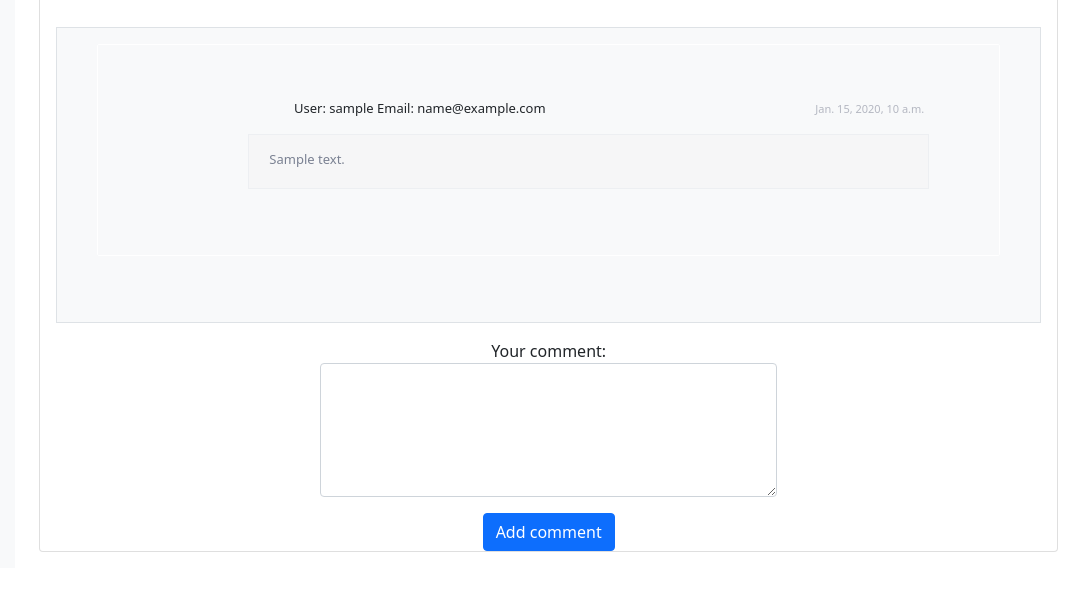
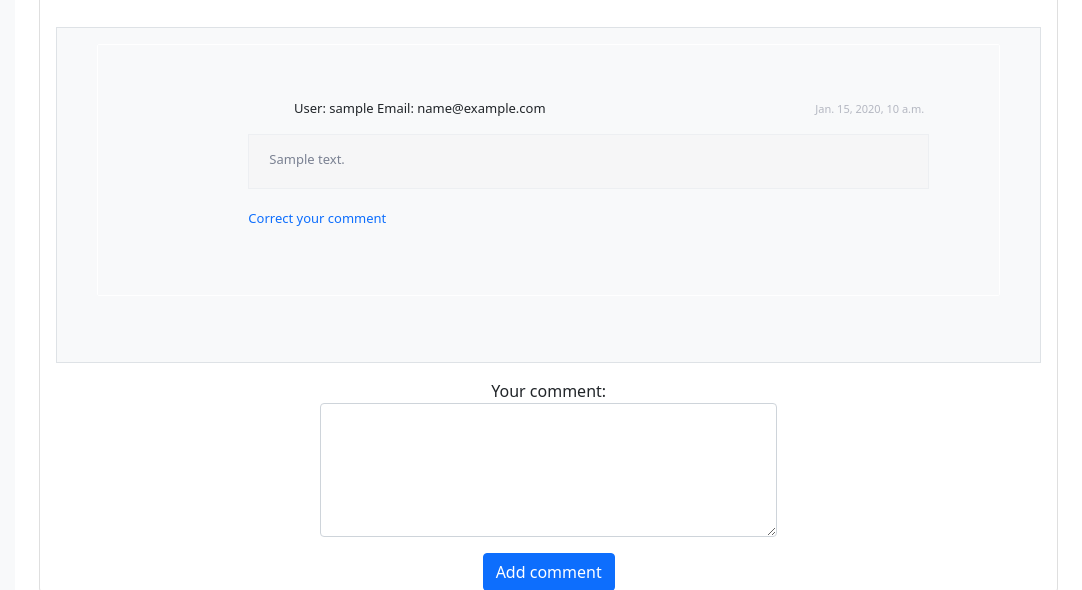
Before and after one commit to Vladimir-82/blog, a Django app: page /post/1/ in a window 1280 px wide. Shown: the part 970-1560 px from the top of the page, without its empty margins (198-1280 px from the left). Before the commit the page ends 1522 px from the top, so only its background shows below. Run offline with Django 4.2, Linux system fonts and the light colour scheme; a user stored in the database is signed in; tables that the repository leaves empty hold one stand-in row (values such as "Sample post"); grey boxes marked "Sample" are stand-in pictures.

Commit message:
Comments all complete

```diff
--- a/app/static/app/css/app.css
+++ b/app/static/app/css/app.css
@@ -24,12 +24,6 @@
     font-family: 'Conv_helveticaneuecyr-bold';
 }
 
-
-/*.be-ava-comment {*/
-/*    width: 60px;*/
-/*    height: 60px;*/
-/*    border-radius: 50%;*/
-/*}*/
 
 .be-comment-content {
     margin-left: 80px;
--- a/app/templates/post_detail.html
+++ b/app/templates/post_detail.html
@@ -25,10 +25,12 @@
     <div class="card-footer text-muted">
         {{ post_item.created_at }}
     </div>
+    {% if post_item.author.pk == request.user.pk %}
         <div class="main_buttons">
             <a class="btn btn-outline-primary" style="float: left; margin-left: 20%" href="{% url  'update' post_item.pk %}">Update</a>
             <a class="btn btn-outline-danger" style="float: right; margin-right: 20%" href="{% url  'delete' post_item.pk %}">Delete</a>
         </div>
+    {% endif %}
     {% if comments %}
         <h1 class="comments-title">Comments <span class="badge bg-secondary">{{ count_comments }}</span></h1>
         {% for comment in comments %}
@@ -48,6 +50,11 @@
                                             <p class="be-comment-text" style="text-align: left">
                                                 {{ comment.body }}
                                             </p>
+                                            {% if comment.name.pk == request.user.pk %}
+                                                <p style="text-align: left">
+                                                    <a href="{% url 'update_comment' comment.pk %}" style="text-decoration: none; font-size: 13px"> Correct your comment </a>
+                                                </p>
+                                            {% endif %}
                                         </div>
                                     </div>
                                 </div>
@@ -59,6 +66,7 @@
     {% else %}
         No comments
     {% endif %}
+    {% if user.is_authenticated %}
         <div class="inner">
             <form action="{% url 'view_news' post_item.pk %}" method="post" enctype="multipart/form-data">
                 {% csrf_token %}
@@ -66,5 +74,10 @@
                 <button type="submit" class="btn btn-primary btn-block">Add comment</button>
             </form>
         </div>
+    {% else %}
+        <p style="text-align: center">
+            To add a comment <a href="{% url 'register' %}" style="text-decoration: none">Register</a> or <a href="{% url 'login' %}" style="text-decoration: none">Login</a>
+        </p>
+    {% endif %}
 </div>
 {% endblock %}
--- a/app/views.py
+++ b/app/views.py
@@ -72,7 +72,7 @@ class UpdateComment(UpdateView):
 
     def get_success_url(self):
         pk = self.kwargs["pk"]
-        current_post = Post.objects.get(id=self.kwargs["pk"])
+        current_post = Post.objects.get(comment__id=pk)
         return reverse('view_news', kwargs={"pk": current_post.pk})
 
 
```
Also changed, not shown: app/templates/update_comment.html (added, +11 -0 lines). Lines whose indentation alone changed are shown as unchanged.
